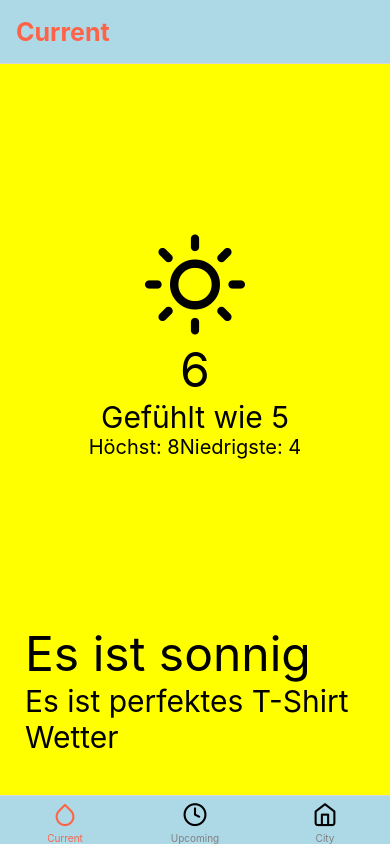
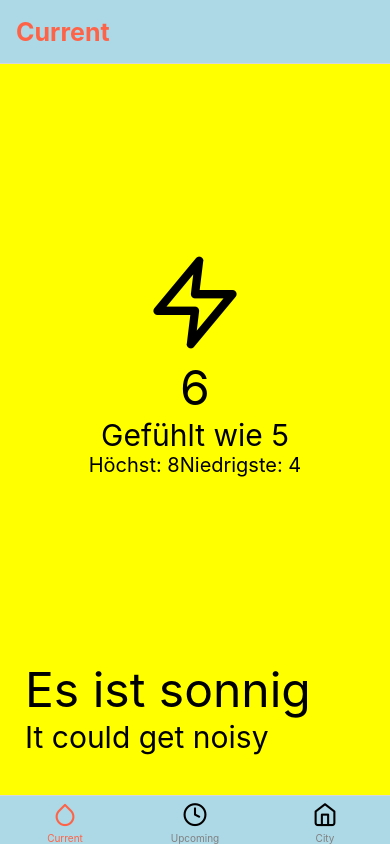
Before and after one commit to irrationalK/weather-app, a React Native app: screen /Current in a window 390 px wide. Built offline with nearby package versions, Linux system fonts and the light colour scheme.

Commit message:
add weatherTypes

```diff
--- a/src/screens/CurrentWeather.js
+++ b/src/screens/CurrentWeather.js
@@ -2,6 +2,7 @@
 import { View, Text, SafeAreaView, StyleSheet } from 'react-native'
 import { Feather } from '@expo/vector-icons';
 import RowText from "../components/RowText";
+import { weatherType } from "../utilities/weatherType";
 
 const CurrentWeather = () => {
   const {
@@ -18,7 +19,7 @@
   return (
     <SafeAreaView style={wrapper}>
       <View style={container}>
-        <Feather name="sun" size={100} color="black" />
+        <Feather name={weatherType['Thunderstorm'].icon} size={100} color="black" />
         <Text style={temp}>6</Text>
         <Text style={feels}>Gefühlt wie 5</Text>
         <RowText
@@ -32,7 +33,7 @@
 
       <RowText
         messageOne={'Es ist sonnig'}
-        messageTwo={'Es ist perfektes T-Shirt Wetter'}
+        messageTwo={weatherType['Thunderstorm'].message}
         containerStyles={bodyWrapper}
         messageOneStyles={description}
         messageTwoStyles={message}
--- /dev/null
+++ b/src/utilities/weatherType.js
@@ -0,0 +1,42 @@
+export const weatherType = {
+   Thunderstorm: {
+      icon: 'zap',
+      message: 'It could get noisy',
+      backgroundColor: '#000000'
+   },
+   Drizzle: {
+      icon: 'cloud-rain',
+      message: 'It might rain a little',
+      backgroundColor: '#36454f'
+   },
+   Rain: {
+      icon: 'umbrella',
+      message: 'You will need an umbrella',
+      backgroundColor: '#0000ff'
+   },
+   Snow: {
+      icon: 'cloud-snow',
+      message: 'Lets build a snowman',
+      backgroundColor: '#7f6065'
+   },
+   Clear: {
+      icon: 'sun',
+      message: 'It perfect t-shirt weather',
+      backgroundColor: '#e47200'
+   },
+   Clouds: {
+      icon: 'cloud',
+      message: 'You could live in the clouds',
+      backgroundColor: '#363636'
+   },
+   Haze: {
+      icon: 'wind',
+      message: 'It might be a bit damp',
+      backgroundColor: '#58586e'
+   },
+   Mist: {
+      icon: 'align-justify',
+      message: 'It might be hard to see',
+      backgroundColor: '#3e3e37'
+   }
+}
```
